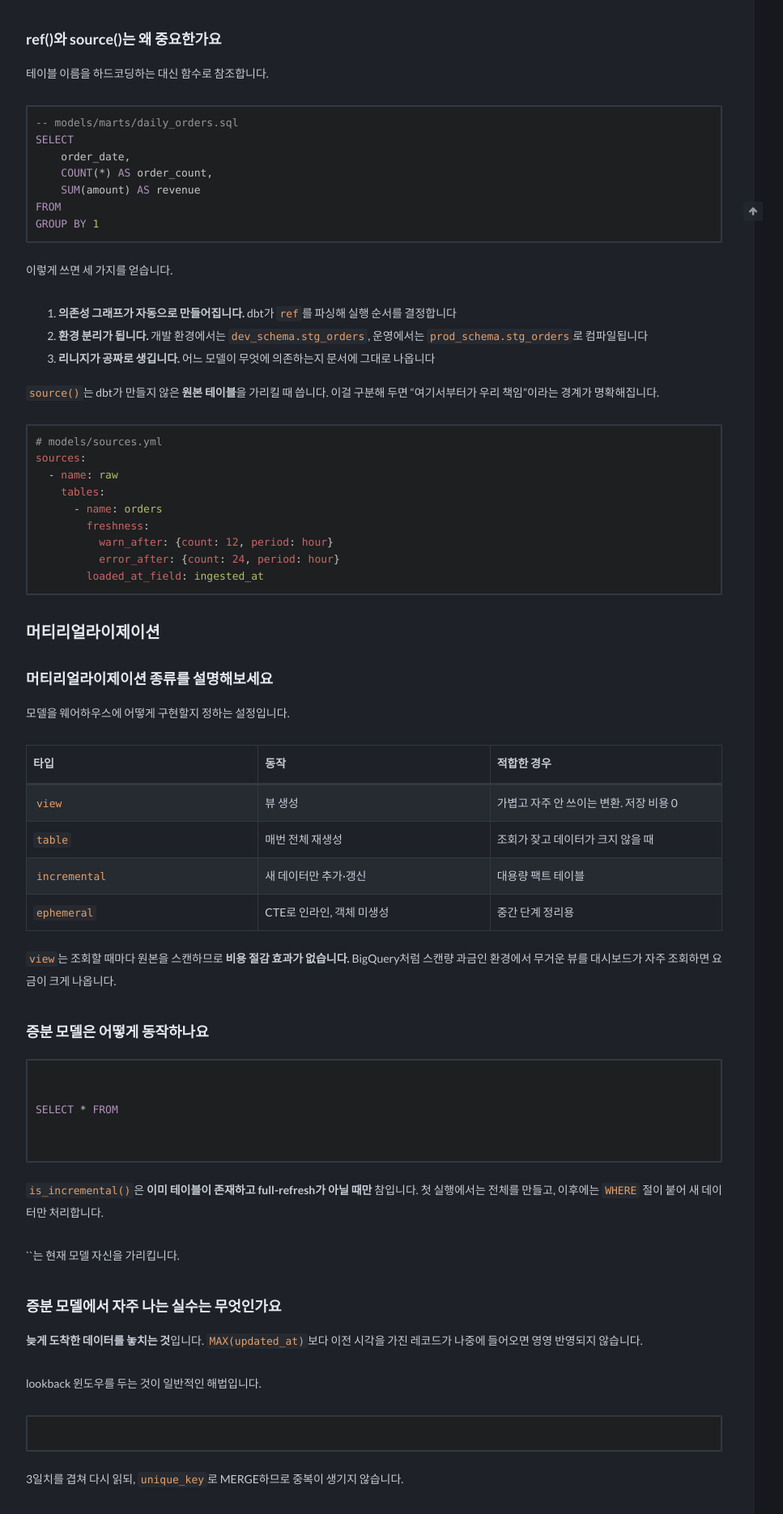
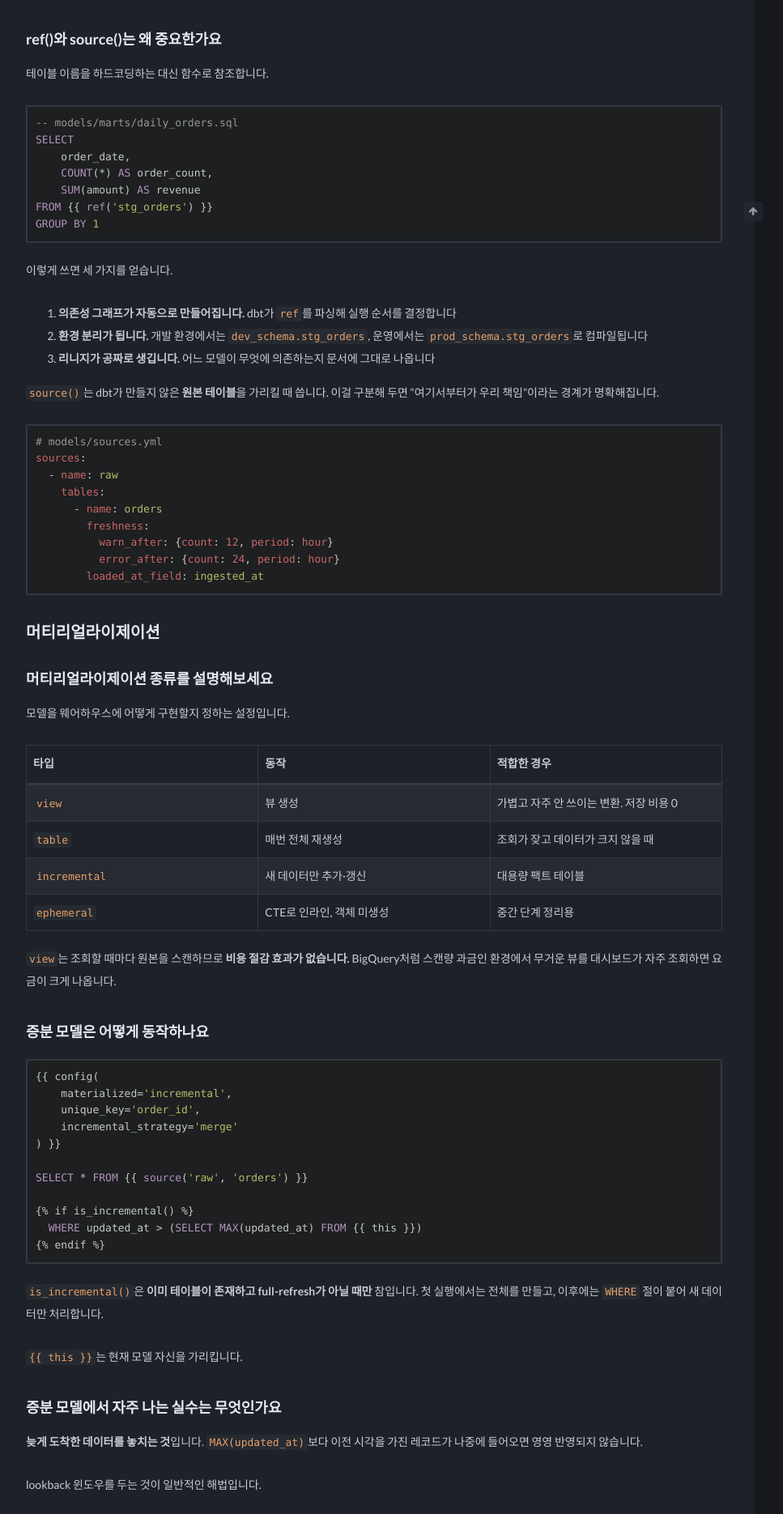
Before and after one commit to csj4032/csj4032.github.io, a Jekyll site: the page built from _posts/2026-08-12-데이터엔지니어-인터뷰-dbt.md, in a window 1280 px wide. Shown: the part 727-2597 px from the top of the page at 81% size, without its empty margins (308-1275 px from the left). Built offline with Jekyll 4.4.1, drawn with Linux system fonts in a browser that asks for light colours; comment, search, counter and statistics services are not loaded; some of the changed text lies outside the part shown.

Commit message:
Jinja 예제를 raw 태그로 감싸 Liquid 충돌 해소
빌드 실패(38986fa, "Page build failed.")의 원인. dbt 글의
{% snapshot %}, {% macro %}, {% if is_incremental() %} 같은 Jinja
태그를 Jekyll 의 Liquid 가 자기 태그로 파싱하려다 실패했다.
코드 펜스 안이어도 Liquid 는 렌더링 전에 파싱한다.

빌드를 깨지 않더라도 {{ ds }} 같은 출력 태그는 빈 문자열로 렌더링되어
본문이 잘못 나온다. Airflow 글의 템플릿 변수 표와 Dynamic Task Mapping
글의 map_index_template 예시가 그 상태였다.

해당 코드 블록과 인라인 코드를 raw 로 감쌌다.

Co-Authored-By: Claude Opus 5 (1M context) <noreply@anthropic.com>

````diff
--- a/_posts/2026-08-12-데이터엔지니어-인터뷰-dbt.md
+++ b/_posts/2026-08-12-데이터엔지니어-인터뷰-dbt.md
@@ -30,6 +30,7 @@ ELT가 주류가 된 이유는 웨어하우스의 연산 능력이 저렴하고
 
 테이블 이름을 하드코딩하는 대신 함수로 참조합니다.
 
+{% raw %}
 ```sql
 -- models/marts/daily_orders.sql
 SELECT
@@ -39,6 +40,7 @@ SELECT
 FROM {{ ref('stg_orders') }}
 GROUP BY 1
 ```
+{% endraw %}
 
 이렇게 쓰면 세 가지를 얻습니다.
 
@@ -77,6 +79,7 @@ sources:
 
 ### 증분 모델은 어떻게 동작하나요
 
+{% raw %}
 ```sql
 {{ config(
     materialized='incremental',
@@ -90,10 +93,11 @@ SELECT * FROM {{ source('raw', 'orders') }}
   WHERE updated_at > (SELECT MAX(updated_at) FROM {{ this }})
 {% endif %}
 ```
+{% endraw %}
 
 `is_incremental()`은 **이미 테이블이 존재하고 full-refresh가 아닐 때만** 참입니다. 첫 실행에서는 전체를 만들고, 이후에는 `WHERE` 절이 붙어 새 데이터만 처리합니다.
 
-`{{ this }}`는 현재 모델 자신을 가리킵니다.
+{% raw %}`{{ this }}`{% endraw %}는 현재 모델 자신을 가리킵니다.
 
 ### 증분 모델에서 자주 나는 실수는 무엇인가요
 
@@ -101,11 +105,13 @@ SELECT * FROM {{ source('raw', 'orders') }}
 
 lookback 윈도우를 두는 것이 일반적인 해법입니다.
 
+{% raw %}
 ```sql
 {% if is_incremental() %}
   WHERE updated_at > (SELECT DATEADD(day, -3, MAX(updated_at)) FROM {{ this }})
 {% endif %}
 ```
+{% endraw %}
 
 3일치를 겹쳐 다시 읽되, `unique_key`로 MERGE하므로 중복이 생기지 않습니다.
 
@@ -149,12 +155,14 @@ models:
 
 **싱글러 테스트(singular test)**는 SQL 파일로 씁니다. **행이 반환되면 실패**입니다.
 
+{% raw %}
 ```sql
 -- tests/assert_revenue_positive.sql
 SELECT order_id, amount
 FROM {{ ref('fct_orders') }}
 WHERE amount < 0
 ```
+{% endraw %}
 
 ### 테스트 실패를 어떻게 다뤄야 하나요
 
@@ -190,6 +198,7 @@ dbt docs serve
 
 **SCD Type 2**를 구현하는 기능입니다. 소스가 현재 상태만 갖고 있을 때, dbt가 주기적으로 확인해 변경 이력을 쌓습니다.
 
+{% raw %}
 ```sql
 {% snapshot customers_snapshot %}
 {{ config(
@@ -201,6 +210,7 @@ dbt docs serve
 SELECT * FROM {{ source('raw', 'customers') }}
 {% endsnapshot %}
 ```
+{% endraw %}
 
 전략이 둘입니다.
 
@@ -215,16 +225,20 @@ SELECT * FROM {{ source('raw', 'customers') }}
 
 Jinja로 작성하는 재사용 함수입니다. 반복되는 SQL 패턴을 묶습니다.
 
+{% raw %}
 ```sql
 -- macros/cents_to_dollars.sql
 {% macro cents_to_dollars(column_name, precision=2) %}
     round({{ column_name }} / 100.0, {{ precision }})
 {% endmacro %}
 ```
+{% endraw %}
 
+{% raw %}
 ```sql
 SELECT {{ cents_to_dollars('amount_cents') }} AS amount FROM {{ ref('stg_orders') }}
 ```
+{% endraw %}
 
 다만 **과하게 쓰면 SQL을 읽을 수 없게 됩니다.** dbt 프로젝트가 매크로 미로가 되는 것은 흔한 실패 패턴입니다. `dbt compile`로 실제 생성되는 SQL을 확인하는 습관이 필요합니다.
 
````
Also changed, not shown: _posts/2025-06-21-Airflow-Dynamic-Task-Mapping.md (+8 -2 lines), _posts/2026-08-12-데이터엔지니어-인터뷰-Airflow.md (+11 -5 lines), _posts/2026-08-12-데이터엔지니어-인터뷰-데이터마트-구축.md (+2 -0 lines).
